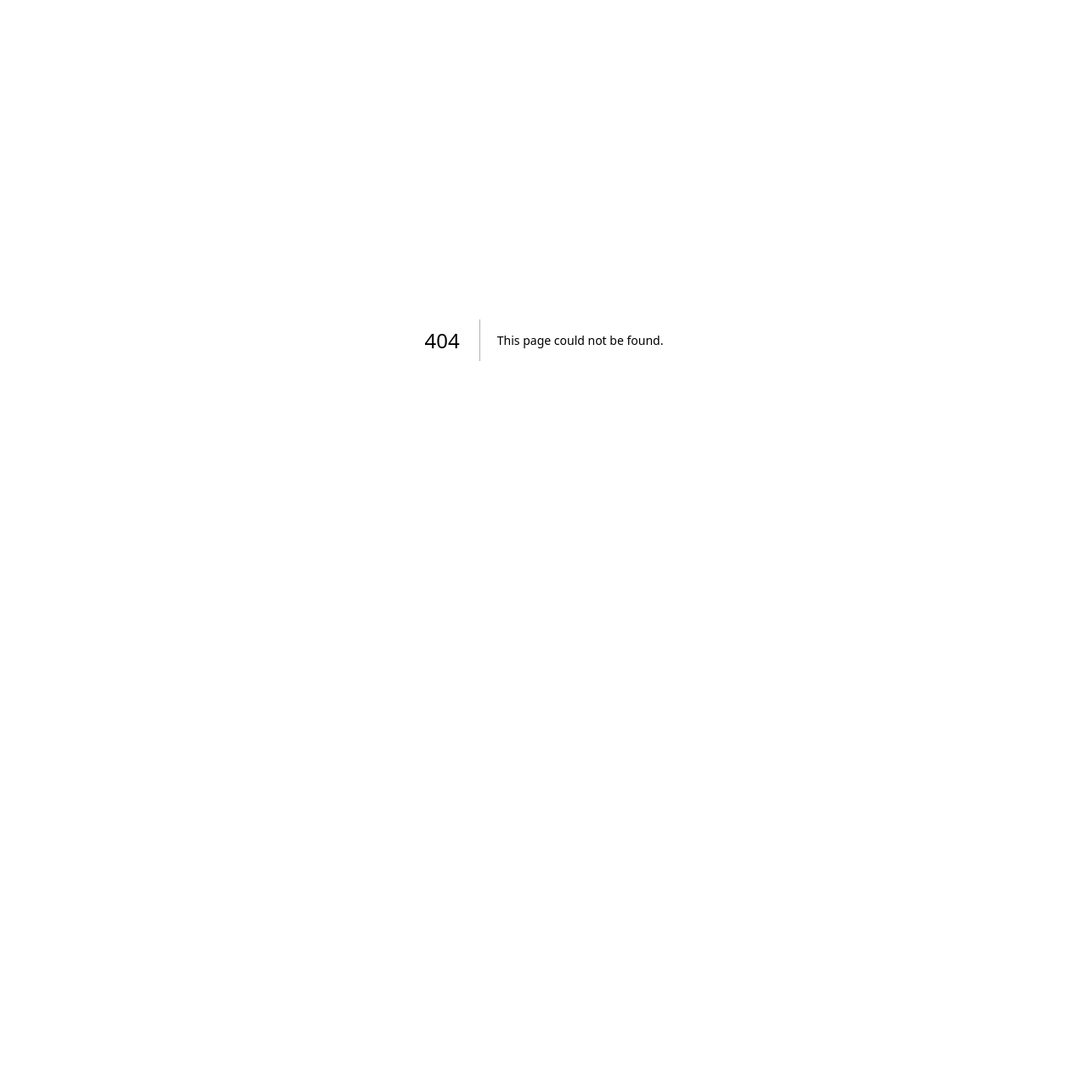
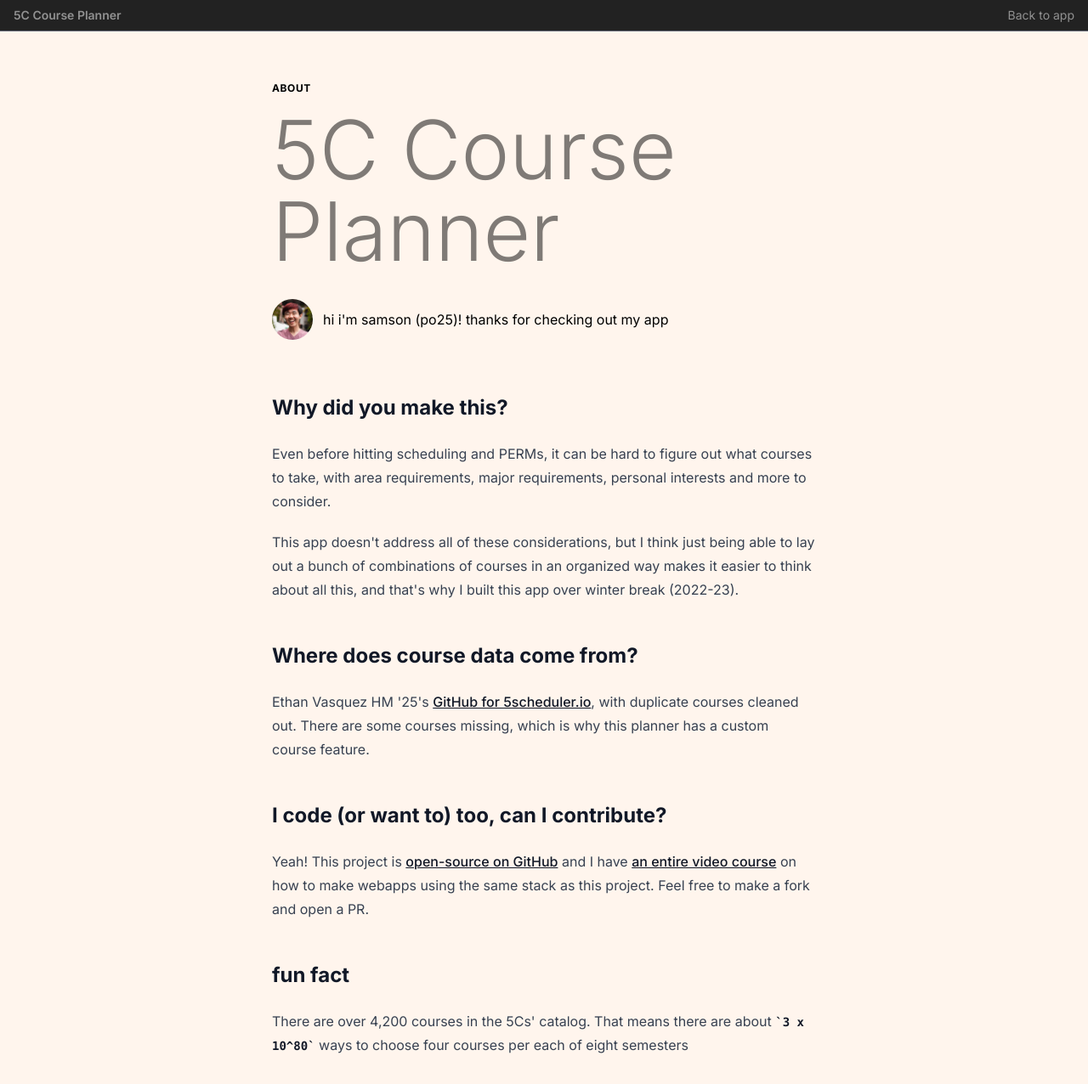
Before and after one commit to wwsalmon/5c-course-planner, a Next.js app: page /about in a window 1280 px wide. Before the commit this address had no page. Shown: the whole page at 85% size. Before the commit the page ends 800 px from the top, so only its background shows below. Built offline with nearby package versions, Linux system fonts and the light colour scheme.

Commit message:
add about page

```diff
--- /dev/null
+++ b/components/Navbar.tsx
@@ -0,0 +1,14 @@
+import Link from "next/link";
+
+export default function Navbar({isAbout}: {isAbout?: boolean}) {
+    return (
+        <div className="fixed top-0 left-0 bg-[#222] border-b text-white border-gray-500 w-full px-4 py-2 flex">
+            <Link href="/" className="text-sm opacity-50 hover:opacity-100 font-semibold">5C Course Planner</Link>
+            {isAbout ? (
+                <Link href="/" className="ml-auto text-sm opacity-50 hover:opacity-100">Back to app</Link>
+            ) : (
+                <Link href="/about" className="ml-auto text-sm opacity-50 hover:opacity-100">About</Link>
+            )}
+        </div>
+    )
+}
--- a/package.json
+++ b/package.json
@@ -21,6 +21,7 @@
     "typescript": "^4.8.4"
   },
   "devDependencies": {
+    "@tailwindcss/typography": "^0.5.8",
     "@types/node": "^18.11.9",
     "@types/react": "^18.0.25",
     "autoprefixer": "^10.4.13",
--- /dev/null
+++ b/pages/about.tsx
@@ -0,0 +1,29 @@
+import UpperH from "../components/UpperH";
+import Link from "next/link";
+import Navbar from "../components/Navbar";
+
+export default function About() {
+    return (
+        <div className="max-w-2xl mx-auto py-8 px-4">
+            <Navbar isAbout={true}/>
+            <UpperH className="mt-16 mb-4">About</UpperH>
+            <h1 className="text-8xl font-light opacity-50 mb-8">5C Course Planner</h1>
+            <div className="flex items-center">
+                <img src="/sz.jpg" alt="Photo of Samson Zhang" className="w-12 h-12 rounded-full mr-3"/>
+                <p>hi i'm samson (po25)! thanks for checking out my app</p>
+            </div>
+            <div className="prose mt-16">
+                <h2>Why did you make this?</h2>
+                <p>Even before hitting scheduling and PERMs, it can be hard to figure out what courses to take, with area requirements, major requirements, personal interests and more to consider.</p>
+                <p>This app doesn't address all of these considerations, but I think just being able to lay out a bunch of combinations of courses in an organized way makes it easier to think about all this, and that's why I built this app over winter break (2022-23).</p>
+                <h2>Where does course data come from?</h2>
+                <p>Ethan Vasquez HM '25's <a href="https://github.com/IonImpulse/fivec-scheduler-server">GitHub for 5scheduler.io</a>, with duplicate courses cleaned out. There are some courses missing, which is why this planner has a custom course feature.</p>
+                <h2>I code (or want to) too, can I contribute?</h2>
+                <p>Yeah! This project is <a href="https://github.com/wwsalmon/5c-course-planner">open-source on GitHub</a> and I have <a
+                    href="https://webdevformakers.vercel.app/">an entire video course</a> on how to make webapps using the same stack as this project. Feel free to make a fork and open a PR.</p>
+                <h2>fun fact</h2>
+                <p>There are over 4,200 courses in the 5Cs' catalog. That means there are about <code>3 x 10^80</code> ways to choose four courses per each of eight semesters</p>
+            </div>
+        </div>
+    )
+}
--- a/pages/index.tsx
+++ b/pages/index.tsx
@@ -2,6 +2,8 @@ import SemCol from "../components/SemCol";
 import {useState} from "react";
 import Modal from "react-modal";
 import MyModal from "../components/MyModal";
+import Link from "next/link";
+import Navbar from "../components/Navbar";
 
 let thisYear = new Date().getFullYear();
 let thisMonth = new Date().getMonth() + 1;
@@ -42,16 +44,7 @@ export default function Home() {
 
     return (
         <div className="max-w-full overflow-x-auto">
-            <div className="fixed top-0 left-0 bg-[#222] border-b text-white border-gray-500 w-full px-4 py-2 flex">
-                <p className="text-sm opacity-50 font-semibold">5C Course Planner</p>
-                <button className="ml-auto text-sm opacity-50 hover:opacity-100"
-                        onClick={() => setAboutModalOpen(true)}>About
-                </button>
-                <MyModal isOpen={aboutModalOpen} setIsOpen={setAboutModalOpen}>
-                    <p className="text-2xl mb-4">Load your past courses and try future combinations.</p>
-                    <p>by samson zhang po '25</p>
-                </MyModal>
-            </div>
+            <Navbar/>
             <div className="flex max-h-screen items-stretch overflow-y-hidden">
                 {Array(5).fill(0).map((d, i) => firstSemester + i).map(d => (
                     <SemCol sem={d} key={d} dark={d < thisSemester} appState={appState} setAppState={setAppState}/>
--- a/tailwind.config.js
+++ b/tailwind.config.js
@@ -5,5 +5,7 @@ module.exports = {
     ],
     theme: {},
     variants: {},
-    plugins: [],
+    plugins: [
+        require('@tailwindcss/typography'),
+    ],
 }
```
Also changed, not shown: public/sz.jpg (added), 1 other file (tests, documents, lock files or other folders).
